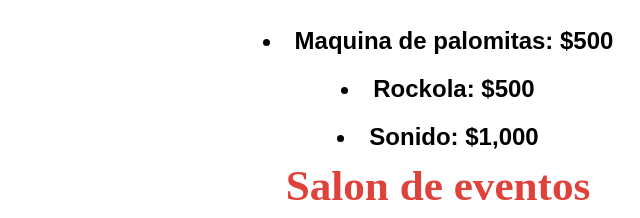
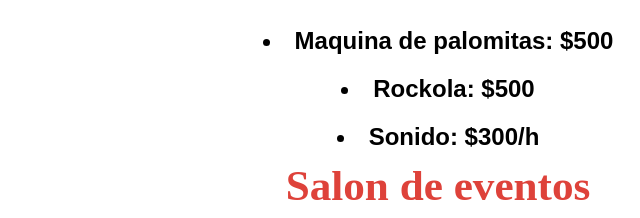
Before and after one commit to edwinMV/Servifiestas-Valdez, a plain HTML site: page servicios.html in a window 1280 px wide. Shown: the part 2815-3033 px from the top of the page, 202-842 px from the left. Drawn offline with Linux system fonts and the light colour scheme; a web font is replaced by a local one.

Commit message:
Update servicios.html

```diff
--- a/servicios.html
+++ b/servicios.html
@@ -71,7 +71,7 @@
            			<img src="img/palomitas.jpg" alt="" class="my-services__img">
            			<li class="my-services__txt">Maquina de palomitas: $500</li>
            			<li class="my-services__txt">Rockola: $500</li>
-           			<li class="my-services__txt">Sonido: $1,000</li>
+           			<li class="my-services__txt">Sonido: $300/h</li>
            		</column>
            		<column class="column">
            			<h3 class="my-services__title">Salon de eventos</h3>
```
